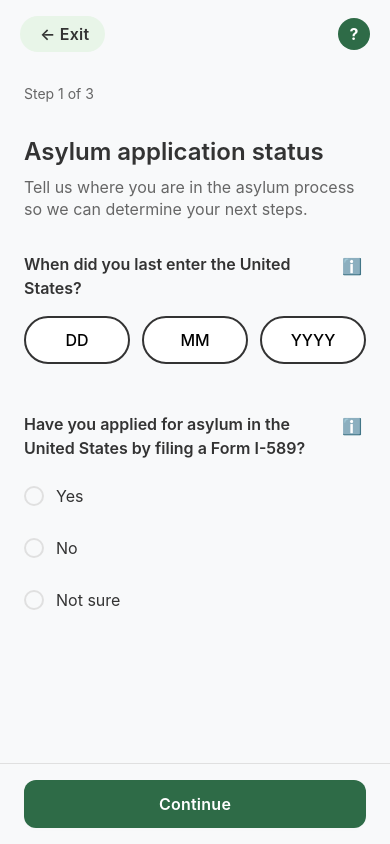
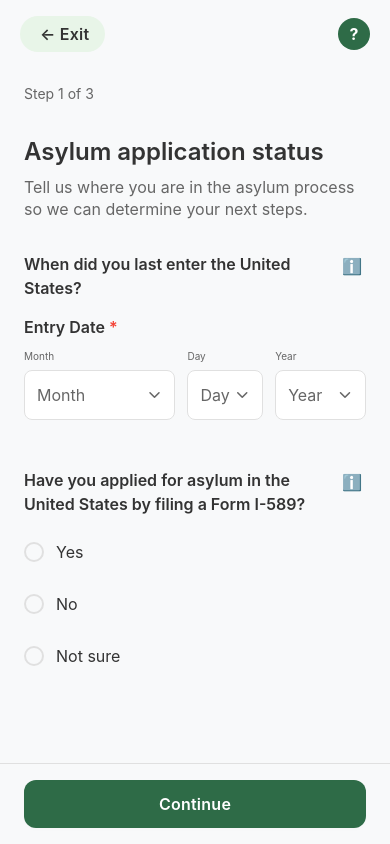
Before and after one commit to lucyzimmo/AsylumAssist, a React Native app in the folder ZowyAsylumApp/: screen /AsylumStatus in a window 390 px wide. Built offline with nearby package versions, Linux system fonts and the light colour scheme.

Commit message:
fixed date entry to include drop down

```diff
--- a/ZowyAsylumApp/components/forms/DateDropdown.tsx
+++ b/ZowyAsylumApp/components/forms/DateDropdown.tsx
@@ -447,7 +447,7 @@ const styles = StyleSheet.create({
     justifyContent: 'center',
     alignItems: 'center',
     borderRadius: 16,
-    backgroundColor: Colors.gray100,
+    backgroundColor: Colors.background,
   },
 
   optionsList: {
--- a/ZowyAsylumApp/screens/main/DashboardScreen.tsx
+++ b/ZowyAsylumApp/screens/main/DashboardScreen.tsx
@@ -5,9 +5,10 @@ import {
   StyleSheet,
   ScrollView,
   TouchableOpacity,
+  Alert,
+  Linking,
 } from 'react-native';
 import { SafeAreaView } from 'react-native-safe-area-context';
-import { Ionicons } from '@expo/vector-icons';
 import { Colors } from '../../constants/Colors';
 
 interface DashboardScreenProps {
@@ -57,8 +58,59 @@ const timelineSteps = [
 const DashboardScreen: React.FC<DashboardScreenProps> = ({ navigation }) => {
   const [currentStepIndex, setCurrentStepIndex] = useState(0);
   const [hasCompletedOnboarding, setHasCompletedOnboarding] = useState(true); // For demo, set to false to show empty state
+  const [completedSteps, setCompletedSteps] = useState<string[]>([]);
 
   const currentStep = timelineSteps[currentStepIndex];
+
+  const handleAddToCalendar = () => {
+    // Extract date from the current step's alert message
+    let eventTitle = 'Asylum Process Step';
+    let eventDate = new Date();
+
+    if (currentStep.alert.title.includes('Deadline')) {
+      eventTitle = currentStep.alert.title;
+      // Parse date from message if available
+      const dateMatch = currentStep.alert.message.match(/(\d{2}\/\d{2}\/\d{4})/);
+      if (dateMatch) {
+        eventDate = new Date(dateMatch[1]);
+      }
+    }
+
+    // Create calendar URL for iOS/Android
+    const startDate = eventDate.toISOString().replace(/[-:]/g, '').replace(/\.\d{3}/, '');
+    const endDate = new Date(eventDate.getTime() + 60 * 60 * 1000).toISOString().replace(/[-:]/g, '').replace(/\.\d{3}/, '');
+
+    const calendarUrl = `https://calendar.google.com/calendar/render?action=TEMPLATE&text=${encodeURIComponent(eventTitle)}&dates=${startDate}/${endDate}&details=${encodeURIComponent(currentStep.nextStep)}`;
+
+    Linking.openURL(calendarUrl).catch(() => {
+      Alert.alert('Calendar Error', 'Unable to open calendar. Please add this event manually.');
+    });
+  };
+
+  const handleMarkAsDone = () => {
+    Alert.alert(
+      'Mark as Done',
+      'Are you sure you want to mark this step as completed?',
+      [
+        { text: 'Cancel', style: 'cancel' },
+        {
+          text: 'Mark Done',
+          onPress: () => {
+            setCompletedSteps(prev => [...prev, currentStep.id]);
+            Alert.alert('Success', 'Step marked as completed!');
+          }
+        }
+      ]
+    );
+  };
+
+  const handleDownloadTimeline = () => {
+    Alert.alert(
+      'Download Timeline',
+      'Timeline download feature coming soon! This will generate a PDF of your complete asylum journey timeline.',
+      [{ text: 'OK' }]
+    );
+  };
 
   // Empty state when user hasn't completed onboarding
   if (!hasCompletedOnboarding) {
@@ -88,7 +140,10 @@ const DashboardScreen: React.FC<DashboardScreenProps> = ({ navigation }) => {
             <Text style={styles.ctaSubtitle}>
               We need you to answer some questions about your asylum status so we can generate your timeline and determine your next steps.
             </Text>
-            <TouchableOpacity style={styles.startQuestionnaireButton}>
+            <TouchableOpacity
+              style={styles.startQuestionnaireButton}
+              onPress={() => navigation.navigate('OnboardingStart')}
+            >
               <Text style={styles.startQuestionnaireText}>Start questionnaire</Text>
             </TouchableOpacity>
           </View>
@@ -154,11 +209,17 @@ const DashboardScreen: React.FC<DashboardScreenProps> = ({ navigation }) => {
               </View>
             </View>
 
-            <TouchableOpacity style={styles.addToCalendarButton}>
+            <TouchableOpacity
+              style={styles.addToCalendarButton}
+              onPress={handleAddToCalendar}
+            >
               <Text style={styles.addToCalendarText}>Add to calendar</Text>
             </TouchableOpacity>
 
-            <TouchableOpacity style={styles.viewResourcesButton}>
+            <TouchableOpacity
+              style={styles.viewResourcesButton}
+              onPress={() => navigation.navigate('Resources')}
+            >
               <Text style={styles.viewResourcesText}>View resources</Text>
             </TouchableOpacity>
 
--- a/ZowyAsylumApp/screens/onboarding/AsylumStatusScreen.tsx
+++ b/ZowyAsylumApp/screens/onboarding/AsylumStatusScreen.tsx
@@ -168,32 +168,29 @@ export const AsylumStatusScreen: React.FC<AsylumStatusScreenProps> = ({ navigati
                 </TouchableOpacity>
               </View>
 
-              <View style={styles.dateInputRow}>
-                <View style={styles.dateInput}>
-                  <TextInput
-                    style={styles.dateInputField}
-                    placeholder="DD"
-                    keyboardType="numeric"
-                    maxLength={2}
+              <Controller
+                control={control}
+                name="entryDate"
+                rules={{
+                  required: 'Entry date is required',
+                }}
+                render={({ field: { onChange, value } }) => (
+                  <DateDropdown
+                    label="Entry Date"
+                    value={value}
+                    onDateChange={onChange}
+                    placeholder={{
+                      month: 'Month',
+                      day: 'Day',
+                      year: 'Year'
+                    }}
+                    maximumDate={new Date()}
+                    error={errors.entryDate?.message}
+                    containerStyle={styles.inputContainer}
+                    required
                   />
-                </View>
-                <View style={styles.dateInput}>
-                  <TextInput
-                    style={styles.dateInputField}
-                    placeholder="MM"
-                    keyboardType="numeric"
-                    maxLength={2}
-                  />
-                </View>
-                <View style={styles.dateInput}>
-                  <TextInput
-                    style={styles.dateInputField}
-                    placeholder="YYYY"
-                    keyboardType="numeric"
-                    maxLength={4}
-                  />
-                </View>
-              </View>
+                )}
+              />
 
               {/* Filing Deadline Warning/Info */}
               {filingDeadline && (
@@ -484,25 +481,6 @@ const styles = StyleSheet.create({
   inputContainer: {
     marginBottom: 16,
   },
-  dateInputRow: {
-    flexDirection: 'row',
-    gap: 12,
-    marginBottom: 16,
-  },
-  dateInput: {
-    flex: 1,
-  },
-  dateInputField: {
-    borderWidth: 2,
-    borderColor: Colors.textPrimary,
-    borderRadius: 25,
-    paddingHorizontal: 16,
-    paddingVertical: 12,
-    backgroundColor: Colors.white,
-    textAlign: 'center',
-    fontSize: 16,
-    fontWeight: '500',
-  },
   alertContainer: {
     marginTop: 8,
   },
--- a/ZowyAsylumApp/screens/onboarding/BackgroundInformationScreen.tsx
+++ b/ZowyAsylumApp/screens/onboarding/BackgroundInformationScreen.tsx
@@ -172,7 +172,7 @@ const BackgroundInformationScreen: React.FC = () => {
                     label="Date of Arrival in US"
                     value={value}
                     onDateChange={(date) => setValue('arrivalDate', date)}
-                    errorText={errors.arrivalDate?.message}
+                    error={errors.arrivalDate?.message}
                     required
                   />
                 )}
--- a/ZowyAsylumApp/screens/onboarding/ImmigrationStatusScreen.tsx
+++ b/ZowyAsylumApp/screens/onboarding/ImmigrationStatusScreen.tsx
@@ -19,7 +19,7 @@ import { Input } from '../../components/ui/Input';
 import { ProgressIndicator } from '../../components/ui/ProgressIndicator';
 import { Alert } from '../../components/ui/Alert';
 import { Modal } from '../../components/ui/Modal';
-import { DatePicker } from '../../components/forms/DatePicker';
+import { DateDropdown } from '../../components/forms/DateDropdown';
 import { AuthStackParamList } from '../../types/navigation';
 
 interface ImmigrationStatusFormData {
@@ -330,14 +330,19 @@ export const ImmigrationStatusScreen: React.FC<ImmigrationStatusScreenProps> = (
                     control={control}
                     name="nextHearingDate"
                     render={({ field: { onChange, value } }) => (
-                      <DatePicker
+                      <DateDropdown
+                        label="Next Hearing Date"
                         value={value}
                         onDateChange={onChange}
-                        placeholder="Select hearing date"
-                        format="DD/MM/YYYY"
+                        placeholder={{
+                          month: 'Month',
+                          day: 'Day',
+                          year: 'Year'
+                        }}
                         minimumDate={new Date()}
                         error={errors.nextHearingDate?.message}
                         containerStyle={styles.inputContainer}
+                        required
                       />
                     )}
                   />
--- a/ZowyAsylumApp/screens/onboarding/PersonalInformationScreen.tsx
+++ b/ZowyAsylumApp/screens/onboarding/PersonalInformationScreen.tsx
@@ -194,7 +194,7 @@ const PersonalInformationScreen: React.FC = () => {
                   label="Date of Birth"
                   value={value}
                   onDateChange={(date) => setValue('dateOfBirth', date)}
-                  errorText={errors.dateOfBirth?.message}
+                  error={errors.dateOfBirth?.message}
                   required
                 />
               )}
```
